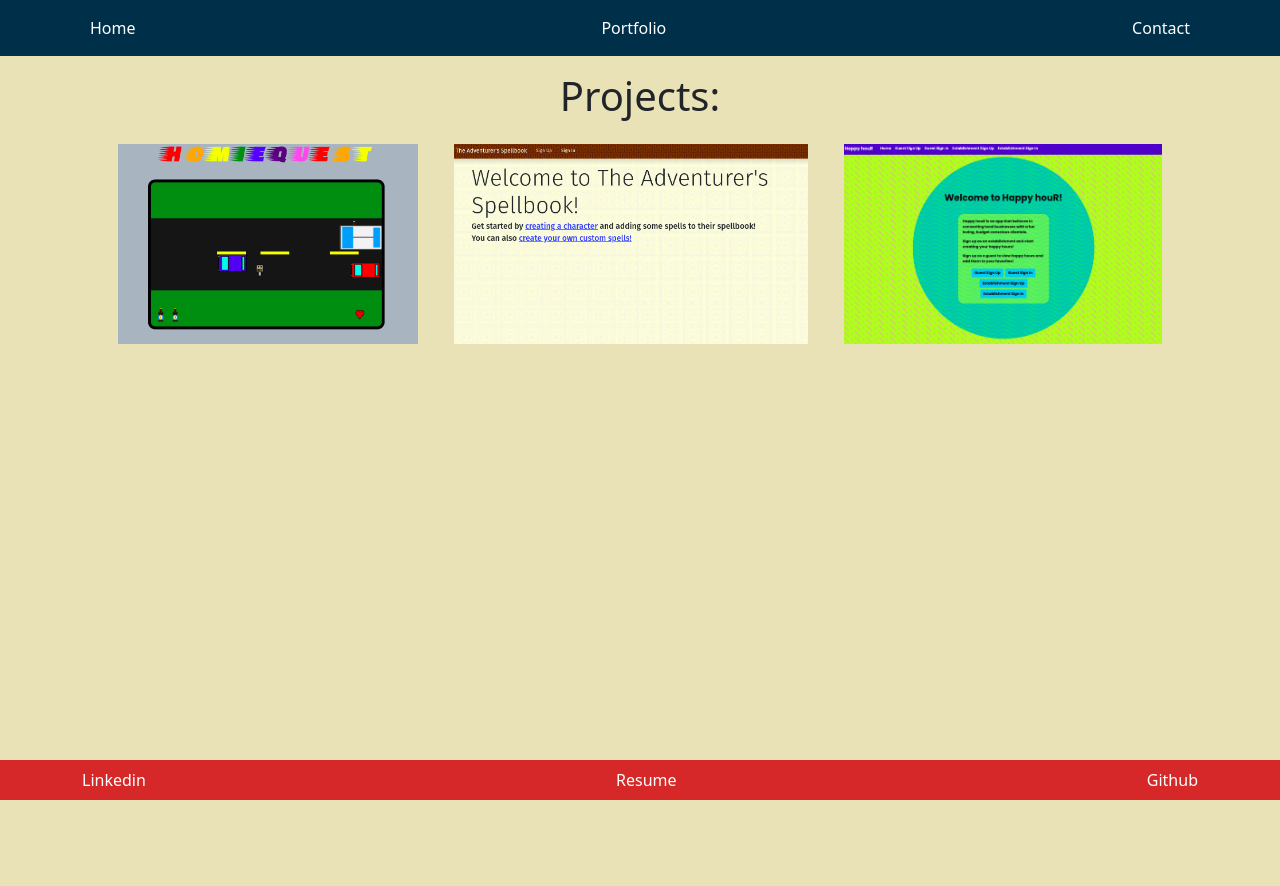
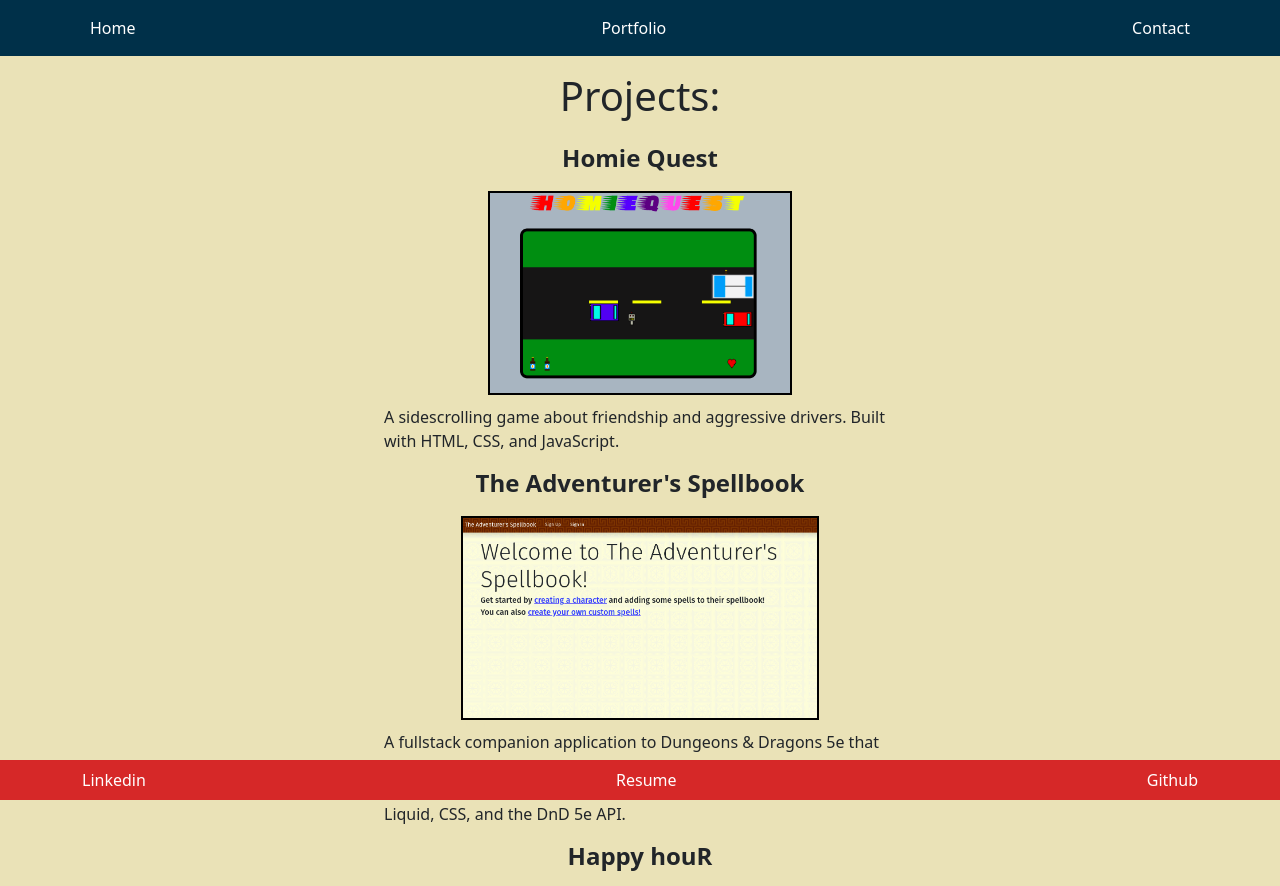
Before and after one commit to patrickga94/Portfolio, a React (Create React App) app: page /portfolio in a window 1280 px wide. Shown: the top 886 px of the page. Before the commit the page ends 800 px from the top, so only its background shows below. Built offline with nearby package versions, Linux system fonts and the light colour scheme.

Commit message:
Adds descriptions for each project on the portfolio page

```diff
--- a/src/components/Portfolio.js
+++ b/src/components/Portfolio.js
@@ -4,23 +4,35 @@ import { Container } from "react-bootstrap";
 
 const Portfolio = (props) => {
     return (
-        <Container>
+        <Container className="mb-5">
             <h1 className="text-center mt-3">Projects:</h1>
             <div className="mt-4" id="project">
-                <div>
+                <h4><strong>Homie Quest</strong></h4>
+                <div className="project-link">
                     <a href="https://patrickga94.github.io/Project-1-Homie-Quest/" target={'_blank'}>
                         <img src="/homiequest.png" alt="A robot standing on the street with cars heading towards it" />
                     </a>
                 </div>
-                <div>
+                <div className="description">
+                    <p>A sidescrolling game about friendship and aggressive drivers. Built with HTML, CSS, and JavaScript.</p>
+                </div>
+                <h4><strong>The Adventurer's Spellbook</strong></h4>
+                <div className="project-link">
                     <a href="https://adventurerspellbook.herokuapp.com/" target={'_blank'}>
                         <img src="/spellbook.png" alt="" />
                     </a>
                 </div>
-                <div>
+                <div className="description">
+                    <p>A fullstack companion application to Dungeons & Dragons 5e that allows users to build their character's spellbooks and create custom spells. Built following MVC structure with Mongoose, Express, Liquid, CSS, and the DnD 5e API.</p>
+                </div>
+                <h4><strong>Happy houR</strong></h4>
+                <div className="project-link">
                     <a href="https://its-happy-hour.herokuapp.com/" target={'_blank'}>
                         <img src="/happy-hour.png" alt="" />
                     </a>
+                </div>
+                <div className="description">
+                    <p>A fullstack MERN application that allows bars and restaurants to upload information about their happy hour deals. Guests can then view those deals, search for happy hours by city and tags, and add happy hours to their favorites. Built using Mongoose, Express, React, Node.js, and the Google Maps, Places, and Geocoding APIs.</p>
                 </div>
             </div>
         </Container>
--- a/src/index.css
+++ b/src/index.css
@@ -42,10 +42,22 @@ code {
 
 #project{
   display: flex;
-  justify-content: space-evenly;
+  flex-direction: column;
+  justify-content: center;
+  align-items: center;
 }
 
 img{
   height: 200px;
 
 }
+
+.project-link {
+  border: 2px solid black;
+  width: fit-content;
+  margin: 10px;
+}
+
+.description{
+  width: 40vw;
+}
```
